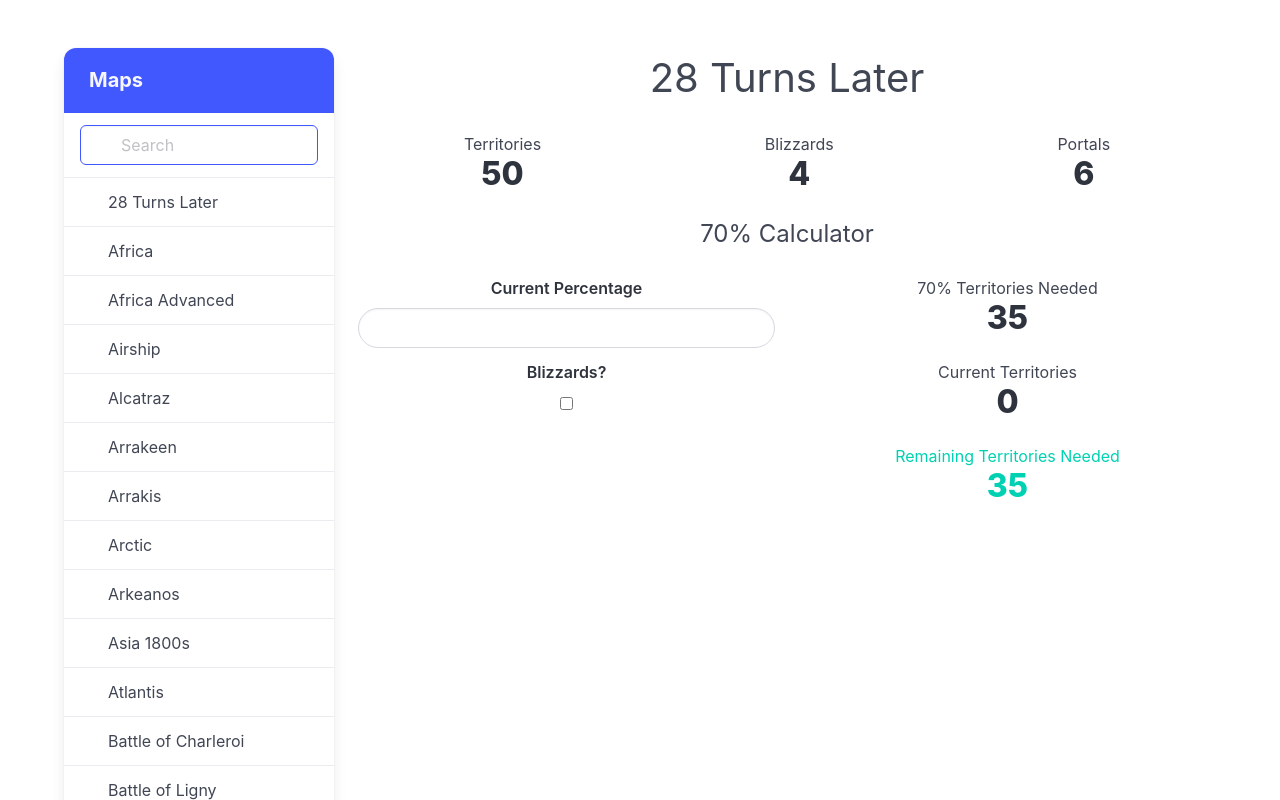
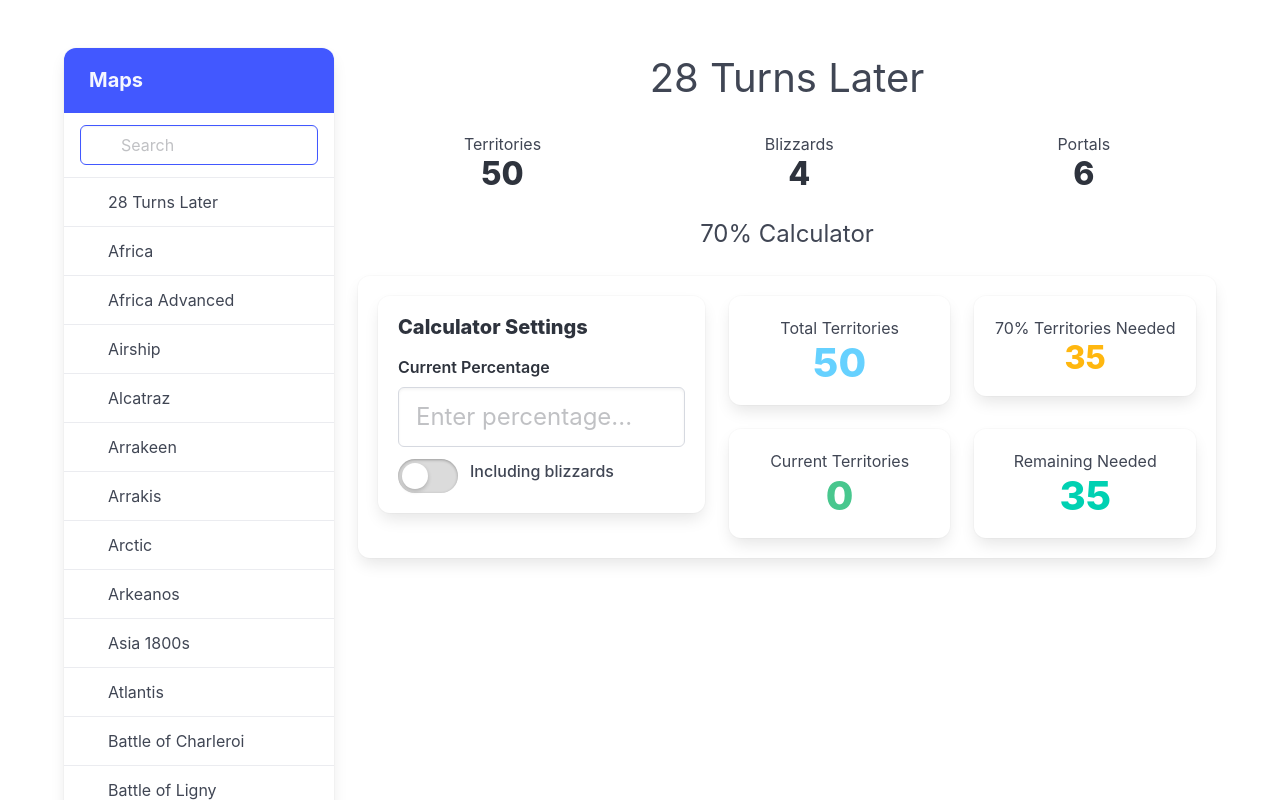
Before and after one commit to acroos/risk-toolbox, a Next.js app: page / in a window 1280 px wide. Both pictures are taken after a click on the link "28 Turns Later". Shown: the top 800 px of the page. Built offline with nearby package versions, Linux system fonts and the light colour scheme.

Commit message:
Improve calculator UI

```diff
--- /dev/null
+++ b/src/app/globals.css
@@ -0,0 +1,99 @@
+/* Switch styles */
+.switch {
+  position: relative;
+  display: inline-block;
+  width: 60px;
+  height: 34px;
+}
+
+.switch input {
+  opacity: 0;
+  width: 0;
+  height: 0;
+}
+
+.slider {
+  position: absolute;
+  cursor: pointer;
+  top: 0;
+  left: 0;
+  right: 0;
+  bottom: 0;
+  background-color: #dbdbdb;
+  transition: .3s;
+  border-radius: 34px;
+  box-shadow: inset 0 1px 3px rgba(0,0,0,0.3);
+}
+
+.slider:before {
+  position: absolute;
+  content: "";
+  height: 26px;
+  width: 26px;
+  left: 4px;
+  bottom: 4px;
+  background-color: white;
+  transition: .3s;
+  border-radius: 50%;
+  box-shadow: 0 2px 4px rgba(0,0,0,0.2);
+}
+
+input:checked + .slider {
+  background-color: #48c78e;
+}
+
+input:focus + .slider {
+  box-shadow: 0 0 1px #48c78e, inset 0 1px 3px rgba(0,0,0,0.3);
+}
+
+input:checked + .slider:before {
+  transform: translateX(26px);
+}
+
+.slider:hover {
+  box-shadow: 0 0 5px rgba(72, 199, 142, 0.3), inset 0 1px 3px rgba(0,0,0,0.3);
+}
+
+/* Mobile improvements */
+@media screen and (max-width: 768px) {
+  .switch {
+    width: 50px;
+    height: 28px;
+  }
+
+  .slider:before {
+    height: 20px;
+    width: 20px;
+    left: 4px;
+    bottom: 4px;
+  }
+
+  input:checked + .slider:before {
+    transform: translateX(22px);
+  }
+}
+
+/* Animations and interactions */
+.box {
+  transition: transform 0.2s ease, box-shadow 0.2s ease;
+}
+
+.box:hover {
+  transform: translateY(-2px);
+  box-shadow: 0 8px 25px rgba(0,0,0,0.15);
+}
+
+/* Progress bar for percentage */
+.progress-container {
+  background-color: #f5f5f5;
+  border-radius: 10px;
+  padding: 3px;
+  margin-top: 1rem;
+}
+
+.progress-bar {
+  height: 20px;
+  background: linear-gradient(90deg, #48c78e 0%, #3273dc 100%);
+  border-radius: 8px;
+  transition: width 0.5s ease;
+}
--- a/src/app/layout.tsx
+++ b/src/app/layout.tsx
@@ -1,5 +1,6 @@
 import type { Metadata } from "next"
 import "bulma/css/bulma.css"
+import "./globals.css"
 
 export const metadata: Metadata = {
   title: "Risk Toolbox",
--- /dev/null
+++ b/src/app/ui/MapList/index.tsx
@@ -0,0 +1,47 @@
+import { MapInfo } from "@/types"
+import { useState } from "react"
+
+export default function MapList(props: {
+  mapInfos: MapInfo[]
+  onMapSelected: (mapInfo: MapInfo) => void
+}) {
+  const { mapInfos, onMapSelected } = props
+  const [searchTerm, setSearchTerm] = useState("")
+
+  return (
+    <article className="panel is-link">
+      <p className="panel-heading">Maps</p>
+      <div className="panel-block">
+        <p className="control has-icons-left">
+          <input
+            className="input is-link"
+            type="text"
+            placeholder="Search"
+            onChange={(e) => setSearchTerm(e.target.value)}
+          />
+          <span className="icon is-left">
+            <i className="fa-solid fa-search" aria-hidden="true"></i>
+          </span>
+        </p>
+      </div>
+      {mapInfos
+        .filter((mapInfo) =>
+          mapInfo.name.toLowerCase().includes(searchTerm.toLowerCase())
+        )
+        .map((mapInfo) => {
+          return (
+            <a
+              onClick={() => onMapSelected(mapInfo)}
+              key={mapInfo.slug}
+              className="panel-block is-active"
+            >
+              <span className="panel-icon">
+                <i className="fa-solid fa-map" aria-hidden="true"></i>
+              </span>
+              {mapInfo.name}
+            </a>
+          )
+        })}
+    </article>
+  )
+}
--- a/src/app/ui/MapPage/index.tsx
+++ b/src/app/ui/MapPage/index.tsx
@@ -5,6 +5,7 @@ import SeventyCalculator from "../SeventyCalculator"
 import { useSearchParams } from "next/navigation"
 import { MapInfo } from "@/types"
 import MapInfoSection from "../MapInfoSection"
+import MapList from "../MapList"
 
 export default function MapPage(props: { mapInfos: MapInfo[] }) {
   const { mapInfos } = props
@@ -14,7 +15,6 @@ export default function MapPage(props: { mapInfos: MapInfo[] }) {
   const searchParamsMap = searchParams.get("map")
   const preSelectedMap = mapInfos.find((mi) => mi.slug === searchParamsMap)
 
-  const [searchTerm, setSearchTerm] = useState("")
   const [selectedMap, setSelectedMap] = useState<MapInfo | undefined>(
     preSelectedMap
   )
@@ -23,40 +23,7 @@ export default function MapPage(props: { mapInfos: MapInfo[] }) {
     <div className="container">
       <div className="columns">
         <div className="column is-one-quarter">
-          <article className="panel is-link">
-            <p className="panel-heading">Maps</p>
-            <div className="panel-block">
-              <p className="control has-icons-left">
-                <input
-                  className="input is-link"
-                  type="text"
-                  placeholder="Search"
-                  onChange={(e) => setSearchTerm(e.target.value)}
-                />
-                <span className="icon is-left">
-                  <i className="fa-solid fa-search" aria-hidden="true"></i>
-                </span>
-              </p>
-            </div>
-            {mapInfos
-              .filter((mapInfo) =>
-                mapInfo.name.toLowerCase().includes(searchTerm.toLowerCase())
-              )
-              .map((mapInfo) => {
-                return (
-                  <a
-                    onClick={() => setSelectedMap(mapInfo)}
-                    key={mapInfo.slug}
-                    className="panel-block is-active"
-                  >
-                    <span className="panel-icon">
-                      <i className="fa-solid fa-map" aria-hidden="true"></i>
-                    </span>
-                    {mapInfo.name}
-                  </a>
-                )
-              })}
-          </article>
+          <MapList mapInfos={mapInfos} onMapSelected={setSelectedMap} />
         </div>
         <div className="column is-three-quarters">
           {selectedMap !== undefined && (
--- a/src/app/ui/SeventyCalculator/index.tsx
+++ b/src/app/ui/SeventyCalculator/index.tsx
@@ -38,16 +38,24 @@ export default function SeventyCalculator(props: { mapInfo: MapInfo }) {
     blizzards,
     currentPercent
   )
+  const totalTerritories = blizzards ? mapInfo.territoryCount - mapInfo.blizzardCount : mapInfo.territoryCount
+  const progressPercentage = Math.min((currentTerritories / seventyCount) * 100, 100)
 
   return (
+    <div className="box">
       <div className="columns">
-      <div className="column has-text-centered">
+        <div className="column is-5">
+          <div className="box">
+            <h4 className="title is-5 mb-4">Calculator Settings</h4>
             <div className="field">
               <label className="label">Current Percentage</label>
               <div className="control">
                 <input
-              className="input is-rounded"
+                  className="input is-large"
                   type="number"
+                  min="0"
+                  max="100"
+                  placeholder="Enter percentage..."
                   onChange={(e) =>
                     handleCurrentPercentInputChange(e.target.valueAsNumber)
                   }
@@ -55,65 +63,55 @@ export default function SeventyCalculator(props: { mapInfo: MapInfo }) {
               </div>
             </div>
             <div className="field">
-          <label className="label">Blizzards?</label>
+              <div className="field-body">
+                <div className="field">
                   <div className="control">
+                    <label className="switch">
                       <input
                         type="checkbox"
+                        checked={blizzards}
                         onChange={() => setBlizzards(!blizzards)}
-            ></input>
-          </div>
-        </div>
-      </div>
-      <div className="column has-text-centered">
-        <div className="block">
-          <div>
-            <p className="heading">70% Territories Needed</p>
-            <p className="title">{seventyCount}</p>
-          </div>
-        </div>
-        <div className="block">
-          <div>
-            <p className="heading">Current Territories</p>
-            <p className="title">{currentTerritories}</p>
-          </div>
-        </div>
-        <div className="block">
-          <div>
-            <p className="heading has-text-primary">Remaining Territories Needed</p>
-            <p className="title has-text-primary">{seventyCount - currentTerritories}</p>
+                      />
+                      <span className="slider"></span>
+                    </label>
+                    <span className="ml-3 has-text-weight-medium">
+                      {blizzards ? 'Excluding blizzards' : 'Including blizzards'}
+                    </span>
                   </div>
                 </div>
               </div>
             </div>
-    // <>
-    //   <div className="level">
-    //     <div className="level-item has-text-centered">
-    //       <div>
-    //         <p className="heading">Current Percent</p>
-    //         <input
-    //           className="input title"
-    //           type="number"
-    // onChange={(e) => {
-    //   if (isNaN(e.target.valueAsNumber)) {
-    //     setCurrentPercent(0)
-    //   } else {
-    //     setCurrentPercent(e.target.valueAsNumber)
-    //   }
-    //           }}
-    //         ></input>
-    //       </div>
-    //     </div>
-    //     <div className="level-item has-text-centered">
-    //       <div>
-    //         <p className="heading">Blizzards?</p>
-    //         <input className="title" type="checkbox" onChange={() => setBlizzards(!blizzards)}></input>
-    //       </div>
-    //     </div>
-    //   </div>
-
-    //   <div className="level">
-
-    //   </div>
-    // </>
+          </div>
+        </div>
+        <div className="column is-7">
+          <div className="columns is-multiline">
+            <div className="column is-6">
+              <div className="box has-text-centered">
+                <p className="heading">Total Territories</p>
+                <p className="title is-2 has-text-info">{totalTerritories}</p>
+              </div>
+            </div>
+            <div className="column is-6">
+              <div className="box has-text-centered">
+                <p className="heading">70% Territories Needed</p>
+                <p className="title is-3 has-text-warning">{seventyCount}</p>
+              </div>
+            </div>
+            <div className="column is-6">
+              <div className="box has-text-centered">
+                <p className="heading">Current Territories</p>
+                <p className="title is-2 has-text-success">{currentTerritories}</p>
+              </div>
+            </div>
+            <div className="column is-6">
+              <div className="box has-text-centered">
+                <p className="heading">Remaining Needed</p>
+                <p className="title is-2 has-text-primary">{Math.max(0, seventyCount - currentTerritories)}</p>
+              </div>
+            </div>
+          </div>
+        </div>
+      </div>
+    </div>
   )
 }
```
Lines whose indentation alone changed are shown as unchanged.
